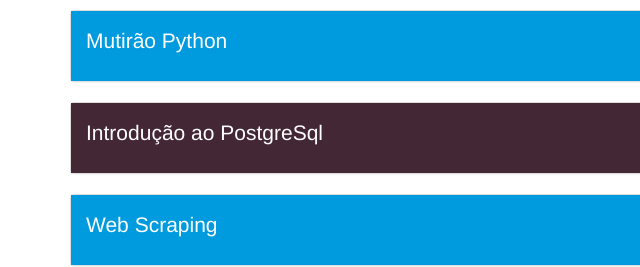
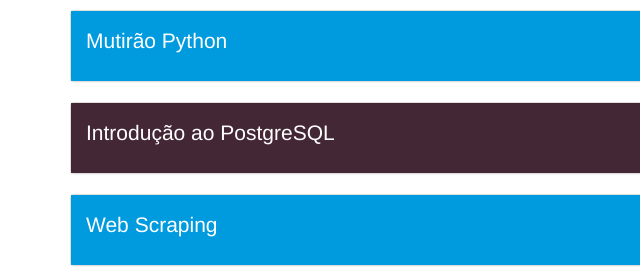
Before and after one commit to rg3915/fs2w, a plain HTML site: page index.html in a window 1280 px wide. Shown: the part 1280-1547 px from the top of the page, 0-640 px from the left. Drawn offline with nearby package versions, Linux system fonts and the light colour scheme.

Commit message:
Hot fix typo PostgreSQL

```diff
--- a/index.html
+++ b/index.html
@@ -102,7 +102,7 @@
   <div class="panel-body btn-violet">
     <img class="logo pull-right" src="img/postgresql2.png" alt="">
     <div class="pp">
-      <a href="https://github.com/rg3915/fs2w/blob/master/introducao-ao-postgresql.md" target="_blank"><span class="lead">Introdução ao PostgreSql</span></a>
+      <a href="https://github.com/rg3915/fs2w/blob/master/introducao-ao-postgresql.md" target="_blank"><span class="lead">Introdução ao PostgreSQL</span></a>
     </div>
   </div>
 </div>
```
